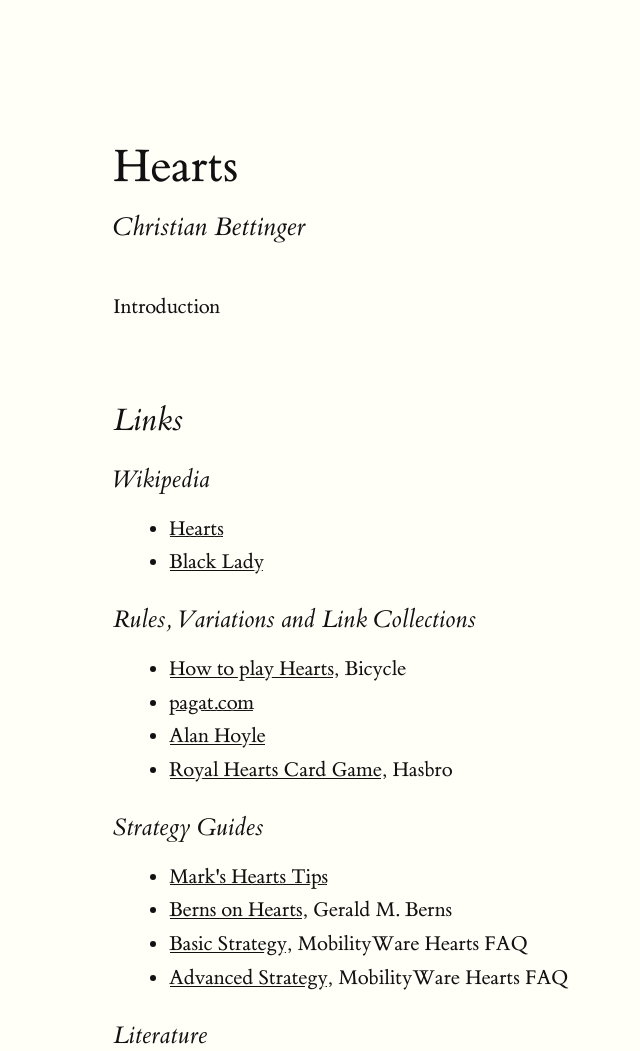
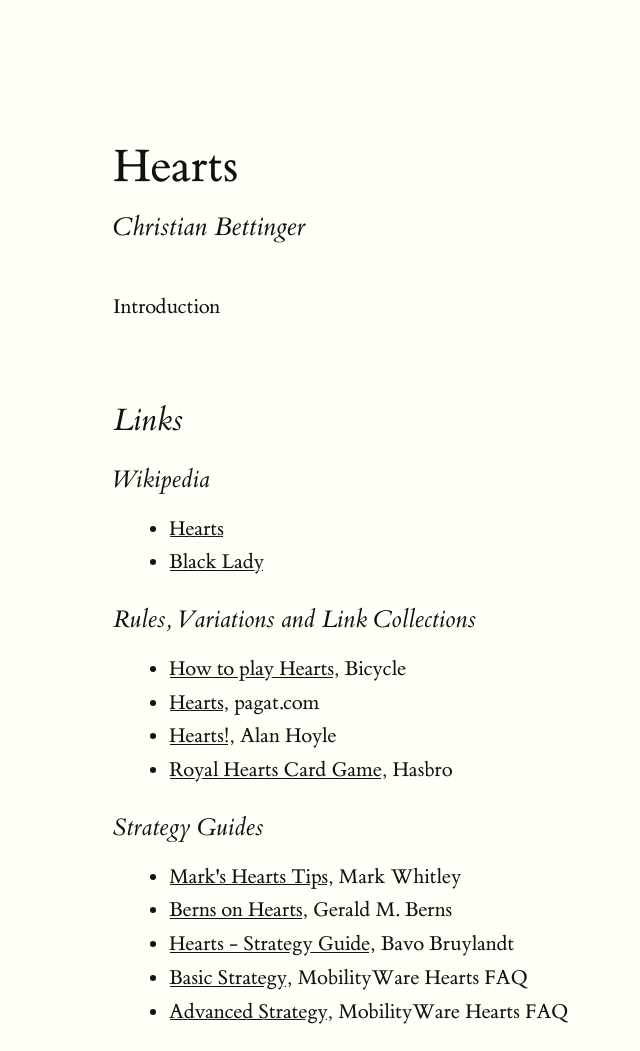
Before and after one commit to cbettinger/hearts, a plain HTML site: page index.html in a window 1280 px wide. Shown: the top 1051 px of the page, without its empty margins (47-687 px from the left). Drawn offline with Linux system fonts and the light colour scheme.

Commit message:
Added some links

```diff
--- a/index.html
+++ b/index.html
@@ -26,14 +26,15 @@
 			<h3>Rules, Variations and Link Collections</h3>
 			<ul>
 				<li><a href="https://bicyclecards.com/how-to-play/hearts/" target="_blank">How to play Hearts</a>, Bicycle</li>
-				<li><a href="https://www.pagat.com/reverse/hearts.html" target="_blank">pagat.com</a></li>
-				<li><a href="https://www.alanhoyle.com/hearts.html" target="_blank">Alan Hoyle</a></li>
+				<li><a href="https://www.pagat.com/reverse/hearts.html" target="_blank">Hearts</a>, pagat.com</li>
+				<li><a href="https://www.alanhoyle.com/hearts.html" target="_blank">Hearts!</a>, Alan Hoyle</li>
 				<li><a href="https://www.hasbro.com/common/instruct/Royal_Hearts_Card_Game.pdf" target="_blank">Royal Hearts Card Game</a>, Hasbro</li>
 			</ul>
 			<h3>Strategy Guides</h3>
 			<ul>
-				<li><a href="http://mark.random-article.com/hearts/" target="_blank">Mark's Hearts Tips</a></li>
+				<li><a href="http://mark.random-article.com/hearts/" target="_blank">Mark's Hearts Tips</a>, Mark Whitley</li>
 				<li><a href="http://mark.random-article.com/hearts/on_hearts.txt" target="_blank">Berns on Hearts</a>, Gerald M. Berns</li>
+				<li><a href="https://www.alanhoyle.com/hearts-copy-strategy.html" target="_blank">Hearts - Strategy Guide</a>, Bavo Bruylandt</li>
 				<li><a href="https://mobilityware.helpshift.com/hc/en/42-hearts-card-game/faq/2627-basic-strategy/" target="_blank">Basic Strategy</a>, MobilityWare Hearts FAQ</li>
 				<li><a href="https://mobilityware.helpshift.com/hc/en/42-hearts-card-game/faq/2629-advanced-strategy/" target="_blank">Advanced Strategy</a>, MobilityWare Hearts FAQ</li>
 			</ul>
```
